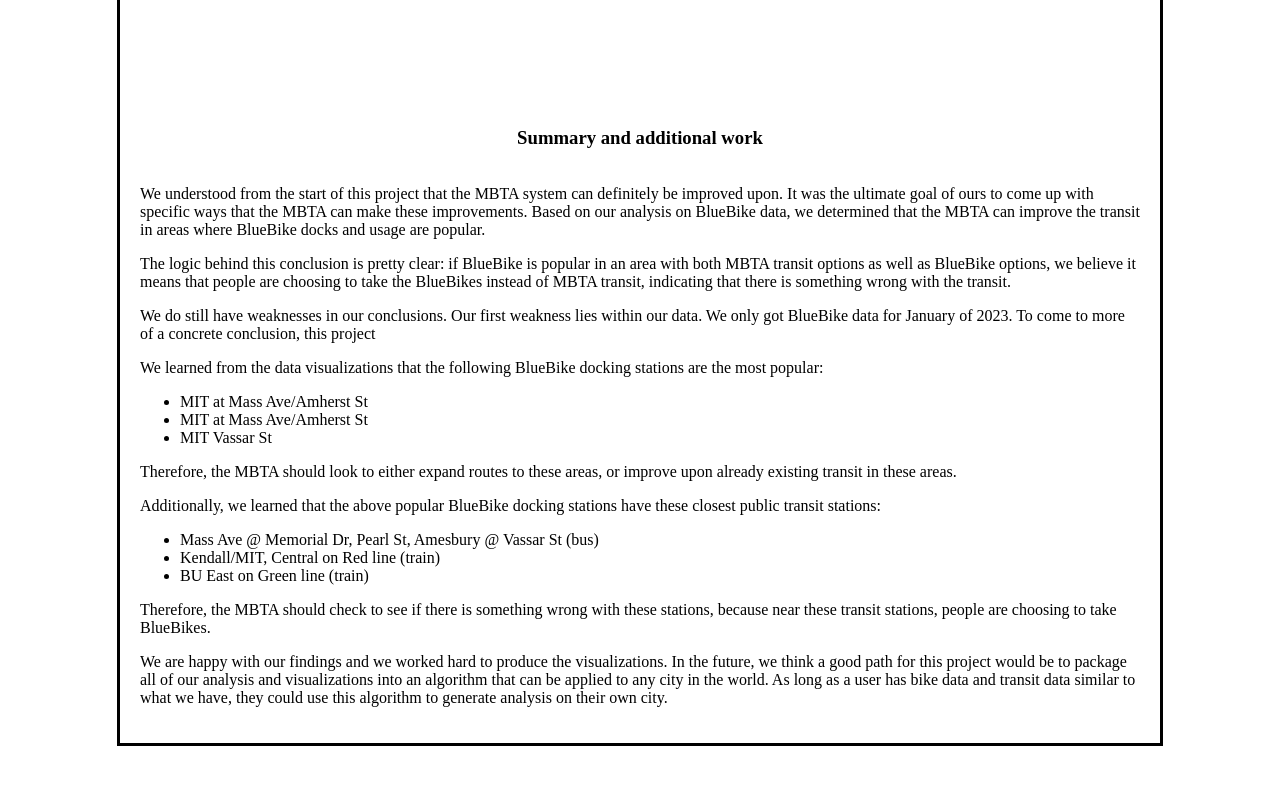
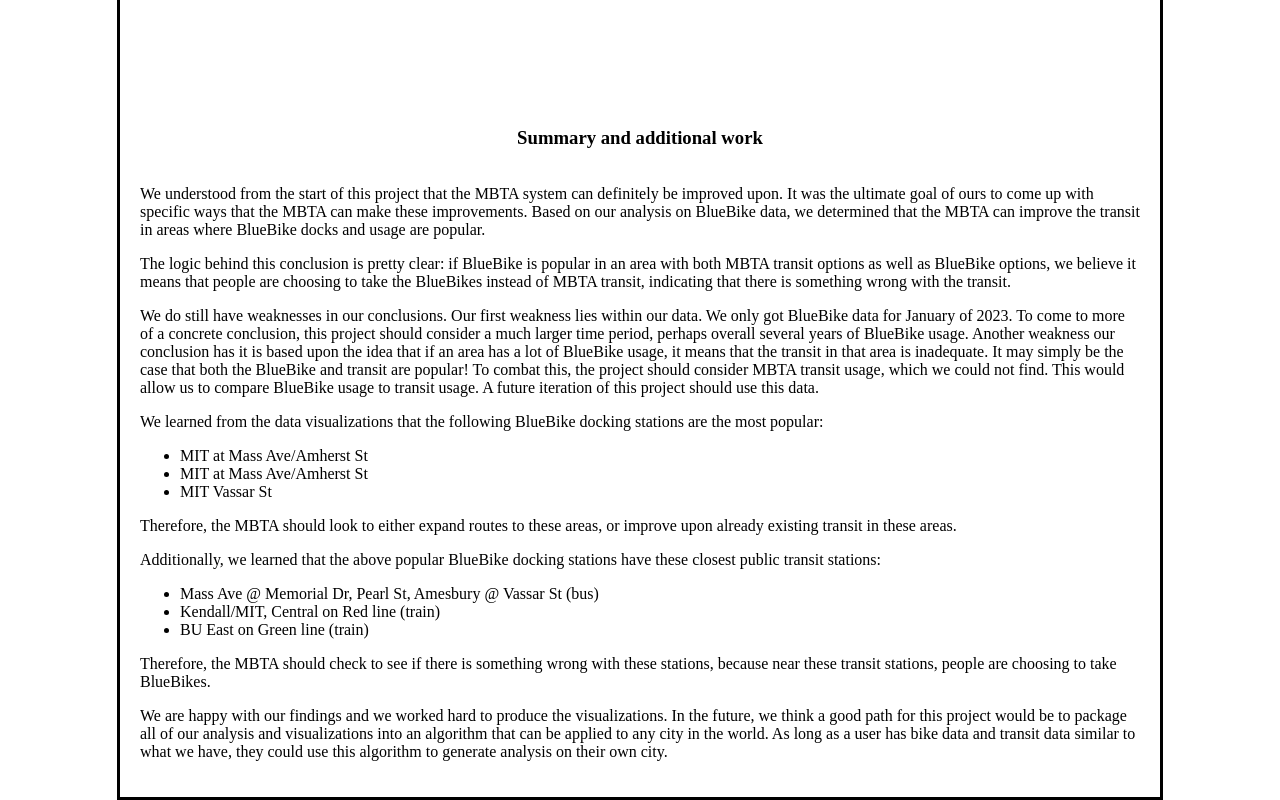
Before and after one commit to conordoyle/InfoPrezProject, a plain HTML site: page submission 2/website/index.html in a window 1280 px wide. Shown: the part 4639-5439 px from the top of the page. Before the commit the page ends 5385 px from the top, so only its background shows below. Drawn offline with Linux system fonts and the light colour scheme; a script that the page names is missing.

Commit message:
updated summary

```diff
--- a/submission 2/website/index.html
+++ b/submission 2/website/index.html
@@ -276,7 +276,12 @@
 
 <p>
     We do still have weaknesses in our conclusions. Our first weakness lies within our data. We only got BlueBike data
-    for January of 2023. To come to more of a concrete conclusion, this project
+    for January of 2023. To come to more of a concrete conclusion, this project should consider a much larger time
+    period, perhaps overall several years of BlueBike usage. Another weakness our conclusion has it is based upon the
+    idea that if an area has a lot of BlueBike usage, it means that the transit in that area is inadequate. It may
+    simply be the case that both the BlueBike and transit are popular! To combat this, the project should consider MBTA
+    transit usage, which we could not find. This would allow us to compare BlueBike usage to transit usage. A future
+    iteration of this project should use this data.
 </p>
 
 <p>
```
